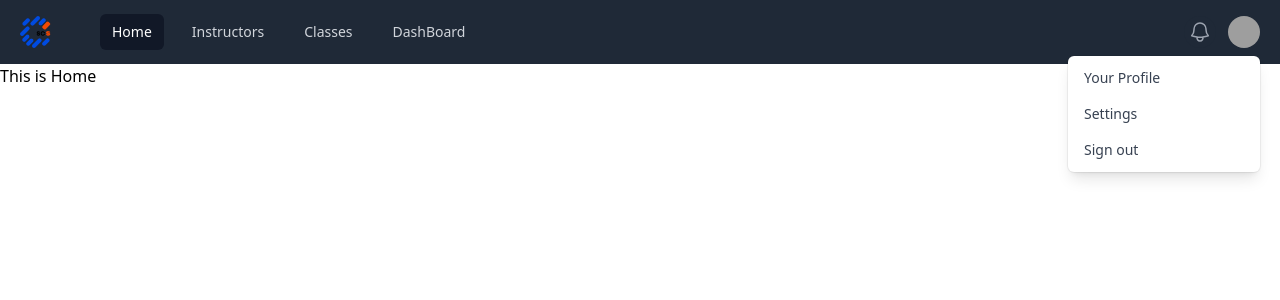
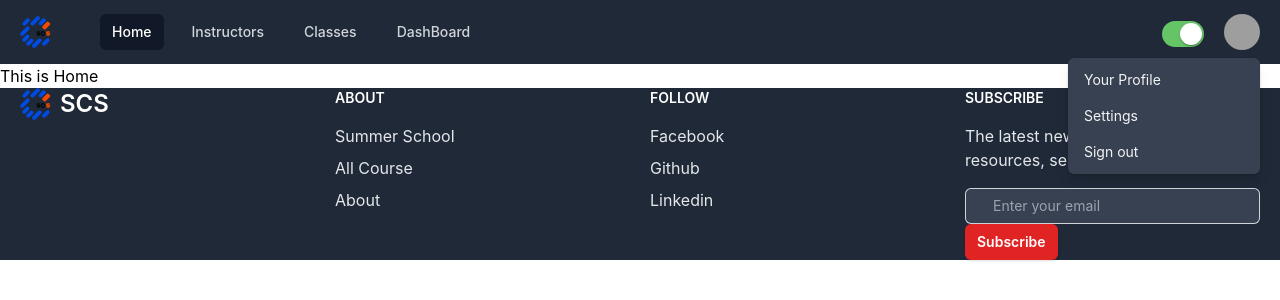
Before and after one commit to prominhaj/summer-course-school-client, a React (Vite) app: page / in a window 1280 px wide. Both pictures are taken after a click on the button "Open user menu". Shown: the top 300 px of the page. Built offline with nearby package versions, Linux system fonts and the light colour scheme; grey boxes are pictures that could not be loaded.

Commit message:
Footer Added And Theme Add Custom Button Add

```diff
--- a/index.html
+++ b/index.html
@@ -6,7 +6,7 @@
     <meta name="viewport" content="width=device-width, initial-scale=1.0" />
     <title>Summer School</title>
   </head>
-  <body>
+  <body class="font-['Inter']">
     <div id="root"></div>
     <script type="module" src="/src/main.jsx"></script>
   </body>
--- a/package.json
+++ b/package.json
@@ -10,14 +10,20 @@
     "preview": "vite preview"
   },
   "dependencies": {
+    "@emotion/react": "^11.11.3",
+    "@emotion/styled": "^11.11.0",
     "@headlessui/react": "^1.7.18",
     "@heroicons/react": "^2.1.1",
+    "@mui/material": "^5.15.7",
+    "@mui/styled-engine-sc": "^6.0.0-alpha.15",
     "@radix-ui/react-slot": "^1.0.2",
     "class-variance-authority": "^0.7.0",
     "clsx": "^2.1.0",
+    "flowbite-react": "^0.7.2",
     "lucide-react": "^0.323.0",
     "react": "^18.2.0",
     "react-dom": "^18.2.0",
+    "styled-components": "^6.1.8",
     "tailwind-merge": "^2.2.1"
   },
   "devDependencies": {
--- /dev/null
+++ b/src/Components/Button/Button.jsx
@@ -0,0 +1,15 @@
+import React from "react";
+
+const Button = ({ variant, children }) => {
+  return (
+    <button
+      className={`px-3 py-2 text-sm font-semibold text-white rounded-md shadow focus:outline-none ${
+        variant === "primary" && "bg-indigo-500"
+      } ${variant === 'secondary' && 'bg-gray-500'} ${variant === 'red' && 'bg-red-600'}`}
+    >
+      {children}
+    </button>
+  );
+};
+
+export default Button;
--- a/src/Components/Shared/Footer/Footer.jsx
+++ b/src/Components/Shared/Footer/Footer.jsx
@@ -1,11 +1,101 @@
-import React from 'react';
+import { Link } from "react-router-dom";
+import logo from "../../../assets/SCS-Logo-Light.png";
+import Button from "../../Button/Button";
 
 const Footer = () => {
-    return (
-        <div>
-
+  return (
+    <footer className="dark:bg-gray-800">
+      <div className="container px-5 mx-auto">
+        <div className="grid items-start justify-center grid-cols-1 gap-5 md:grid-cols-4">
+          <div className="flex items-center gap-2">
+            <img className="w-auto h-8" src={logo} alt="" />
+            <h2 className="self-center text-2xl font-semibold text-gray-800 whitespace-nowrap dark:text-white">
+              SCS
+            </h2>
+          </div>
+          <div className="flex flex-col gap-4">
+            <h2 className="text-sm font-semibold text-gray-500 uppercase dark:text-white">
+              About
+            </h2>
+            <ul className="flex flex-col gap-2">
+              <li>
+                <Link
+                  to="/"
+                  className="text-gray-600 hover:underline hover:text-black dark:text-gray-200"
+                >
+                  Summer School
+                </Link>
+              </li>
+              <li>
+                <Link
+                  to="/all-course"
+                  className="text-gray-600 hover:underline hover:text-black dark:text-gray-200"
+                >
+                  All Course
+                </Link>
+              </li>
+              <li>
+                <Link
+                  to="/"
+                  className="text-gray-600 hover:underline hover:text-black dark:text-gray-200"
+                >
+                  About
+                </Link>
+              </li>
+            </ul>
+          </div>
+          <div className="flex flex-col gap-4">
+            <h2 className="text-sm font-semibold text-gray-500 uppercase dark:text-white">
+              Follow
+            </h2>
+            <ul className="flex flex-col gap-2">
+              <li>
+                <Link
+                  to="/"
+                  className="text-gray-600 hover:underline hover:text-black dark:text-gray-200"
+                >
+                  Facebook
+                </Link>
+              </li>
+              <li>
+                <Link
+                  to="/"
+                  className="text-gray-600 hover:underline hover:text-black dark:text-gray-200"
+                >
+                  Github
+                </Link>
+              </li>
+              <li>
+                <Link
+                  to="/"
+                  className="text-gray-600 hover:underline hover:text-black dark:text-gray-200"
+                >
+                  Linkedin
+                </Link>
+              </li>
+            </ul>
+          </div>
+          <div className="flex flex-col gap-4">
+            <h2 className="text-sm font-semibold text-gray-500 uppercase dark:text-white">
+              Subscribe
+            </h2>
+            <p className="text-gray-600 hover:text-black dark:text-gray-200">
+              The latest news, articles, and resources, sent to your inbox
+              weekly.
+            </p>
+            <div>
+              <input
+                type="email"
+                className="block w-full rounded-md border-0 py-1.5 pl-7 pr-20 text-gray-900 ring-1 ring-inset ring-gray-300 dark:bg-gray-700 dark:text-white placeholder:text-gray-400 focus:ring-2 focus:ring-inset focus:ring-indigo-600 dark:focus:ring-indigo-300 sm:text-sm sm:leading-6"
+                placeholder="Enter your email"
+              />
+              <Button variant="red">Subscribe</Button>
+            </div>
+          </div>
         </div>
-    );
+      </div>
+    </footer>
+  );
 };
 
 export default Footer;
--- a/src/Components/Shared/Header/Header.jsx
+++ b/src/Components/Shared/Header/Header.jsx
@@ -1,24 +1,106 @@
-import { Fragment } from "react";
+import { Fragment, useEffect, useRef, useState } from "react";
 import { Disclosure, Menu, Transition } from "@headlessui/react";
-import { Bars3Icon, BellIcon, XMarkIcon } from "@heroicons/react/24/outline";
+import { Bars3Icon, XMarkIcon } from "@heroicons/react/24/outline";
 import logo from "../../../assets/SCS-Logo-light.png";
-import { NavLink } from "react-router-dom";
+import { Link, NavLink } from "react-router-dom";
+import { FormControlLabel, Switch, styled } from "@mui/material";
+
+// Switch
+const IOSSwitch = styled((props) => (
+  <Switch focusVisibleClassName=".Mui-focusVisible" disableRipple {...props} />
+))(({ theme }) => ({
+  width: 42,
+  height: 26,
+  padding: 0,
+  "& .MuiSwitch-switchBase": {
+    padding: 0,
+    margin: 2,
+    transitionDuration: "300ms",
+    "&.Mui-checked": {
+      transform: "translateX(16px)",
+      color: "#fff",
+      "& + .MuiSwitch-track": {
+        backgroundColor: theme.palette.mode === "dark" ? "#2ECA45" : "#65C466",
+        opacity: 1,
+        border: 0,
+      },
+      "&.Mui-disabled + .MuiSwitch-track": {
+        opacity: 0.5,
+      },
+    },
+    "&.Mui-focusVisible .MuiSwitch-thumb": {
+      color: "#33cf4d",
+      border: "6px solid #fff",
+    },
+    "&.Mui-disabled .MuiSwitch-thumb": {
+      color:
+        theme.palette.mode === "light"
+          ? theme.palette.grey[100]
+          : theme.palette.grey[600],
+    },
+    "&.Mui-disabled + .MuiSwitch-track": {
+      opacity: theme.palette.mode === "light" ? 0.7 : 0.3,
+    },
+  },
+  "& .MuiSwitch-thumb": {
+    boxSizing: "border-box",
+    width: 22,
+    height: 22,
+  },
+  "& .MuiSwitch-track": {
+    borderRadius: 26 / 2,
+    backgroundColor: theme.palette.mode === "light" ? "#374151" : "#39393D",
+    opacity: 1,
+    transition: theme.transitions.create(["background-color"], {
+      duration: 500,
+    }),
+  },
+}));
 
 const navigation = [
-  { name: "Home", href: "/", current: true },
-  { name: "Instructors", href: "/instructors", current: false },
-  { name: "Classes", href: "/classes", current: false },
-  { name: "DashBoard", href: "/dashboard", current: false },
+  { name: "Home", href: "/" },
+  { name: "Instructors", href: "/instructors" },
+  { name: "Classes", href: "/classes" },
+  { name: "DashBoard", href: "/dashboard" },
 ];
 
-function classNames(...classes) {
-  return classes.filter(Boolean).join(" ");
-}
+const Header = () => {
+  const [theme, setTheme] = useState("light");
+  const [checked, setChecked] = useState(true);
+  const toggleRef = useRef();
 
-const Header = () => {
+  useEffect(() => {
+    if (localStorage.getItem("theme") === null) {
+      localStorage.setItem("theme", "dark");
+    }
+  }, []);
+
+  useEffect(() => {
+    const html = document.querySelector("html");
+    if (localStorage.getItem("theme") === "dark") {
+      html.classList.add("dark");
+      setTheme("dark");
+      setChecked(true);
+    } else {
+      html.classList.remove("dark");
+      setTheme("light");
+      setChecked(false);
+    }
+  }, [theme]);
+
+  const toggleButton = () => {
+    if (localStorage.getItem("theme") === "light") {
+      setTheme("dark");
+      localStorage.setItem("theme", "dark");
+    } else {
+      setTheme("light");
+      localStorage.setItem("theme", "light");
+    }
+  };
+
   return (
     <div>
-      <Disclosure as="nav" className="bg-gray-800">
+      <Disclosure as="nav" className=" dark:bg-gray-800">
         {({ open }) => (
           <>
             <div className="container px-5 mx-auto">
@@ -50,7 +132,7 @@ const Header = () => {
                               ? "pending"
                               : isActive
                               ? "bg-gray-900 text-white hover:bg-gray-700 hover:text-white rounded-md px-3 py-2 text-sm font-medium"
-                              : "rounded-md px-3 py-2 text-sm font-medium text-gray-300 hover:bg-gray-700 hover:text-white"
+                              : "rounded-md px-3 py-2 text-sm font-medium dark:text-gray-300 text-gray-800 hover:bg-gray-700 hover:text-white"
                           }
                         >
                           {item.name}
@@ -59,14 +141,12 @@ const Header = () => {
                     </div>
                   </div>
                 </div>
-                <div className="absolute inset-y-0 right-0 flex items-center pr-2 sm:static sm:inset-auto sm:ml-6 sm:pr-0">
-                  <button
-                    type="button"
-                    className="relative p-1 text-gray-400 bg-gray-800 rounded-full hover:text-white focus:outline-none focus:ring-2 focus:ring-white focus:ring-offset-2 focus:ring-offset-gray-800"
-                  >
-                    <span className="absolute -inset-1.5" />
-                    <span className="sr-only">View notifications</span>
-                    <BellIcon className="w-6 h-6" aria-hidden="true" />
+                <div className="absolute inset-y-0 right-0 flex items-center sm:static sm:inset-auto sm:ml-6 sm:pr-0">
+                  <button onClick={toggleButton}>
+                    <FormControlLabel
+                      control={<IOSSwitch sx={{ m: -1 }} checked={checked} />}
+                      ref={toggleRef}
+                    />
                   </button>
 
                   {/* Profile dropdown */}
@@ -76,7 +156,7 @@ const Header = () => {
                         <span className="absolute -inset-1.5" />
                         <span className="sr-only">Open user menu</span>
                         <img
-                          className="w-8 h-8 rounded-full"
+                          className="rounded-full w-9 h-9"
                           src="https://images.unsplash.com/photo-1472099645785-5658abf4ff4e?ixlib=rb-1.2.1&ixid=eyJhcHBfaWQiOjEyMDd9&auto=format&fit=facearea&facepad=2&w=256&h=256&q=80"
                           alt=""
                         />
@@ -91,45 +171,21 @@ const Header = () => {
                       leaveFrom="transform opacity-100 scale-100"
                       leaveTo="transform opacity-0 scale-95"
                     >
-                      <Menu.Items className="absolute right-0 z-10 w-48 py-1 mt-2 origin-top-right bg-white rounded-md shadow-lg ring-1 ring-black ring-opacity-5 focus:outline-none">
+                      <Menu.Items className="absolute right-0 z-10 w-48 py-1 mt-2 origin-top-right bg-white rounded-md shadow-lg dark:bg-gray-700 ring-1 ring-black ring-opacity-5 focus:outline-none">
                         <Menu.Item>
-                          {({ active }) => (
-                            <a
-                              href="#"
-                              className={classNames(
-                                active ? "bg-gray-100" : "",
-                                "block px-4 py-2 text-sm text-gray-700"
-                              )}
-                            >
-                              Your Profile
-                            </a>
-                          )}
+                          <Link className="block px-4 py-2 text-sm text-gray-900 dark:text-gray-100 hover:dark:bg-black hover:dark:text-white hover:bg-gray-100 hover:text-black">
+                            Your Profile
+                          </Link>
                         </Menu.Item>
                         <Menu.Item>
-                          {({ active }) => (
-                            <a
-                              href="#"
-                              className={classNames(
-                                active ? "bg-gray-100" : "",
-                                "block px-4 py-2 text-sm text-gray-700"
-                              )}
-                            >
-                              Settings
-                            </a>
-                          )}
+                          <Link className="block px-4 py-2 text-sm text-gray-900 dark:text-gray-100 hover:dark:bg-black hover:dark:text-white hover:bg-gray-100 hover:text-black">
+                            Settings
+                          </Link>
                         </Menu.Item>
                         <Menu.Item>
-                          {({ active }) => (
-                            <a
-                              href="#"
-                              className={classNames(
-                                active ? "bg-gray-100" : "",
-                                "block px-4 py-2 text-sm text-gray-700"
-                              )}
-                            >
-                              Sign out
-                            </a>
-                          )}
+                          <button className="block w-full px-4 py-2 text-sm text-gray-900 text-start dark:text-gray-100 hover:dark:bg-black hover:dark:text-white hover:bg-gray-100 hover:text-black">
+                            Sign out
+                          </button>
                         </Menu.Item>
                       </Menu.Items>
                     </Transition>
--- a/src/index.css
+++ b/src/index.css
@@ -1,3 +1,5 @@
 @tailwind base;
 @tailwind components;
 @tailwind utilities;
+
+@import url("https://fonts.googleapis.com/css2?family=Inter:wght@200;300;400;500;600;700;800&display=swap");
--- a/tailwind.config.js
+++ b/tailwind.config.js
@@ -1,8 +1,13 @@
 /** @type {import('tailwindcss').Config} */
 export default {
-  content: ["./index.html", "./src/**/*.{js,ts,jsx,tsx}"],
+  darkMode: "class",
+  content: [
+    "./index.html",
+    "./src/**/*.{js,ts,jsx,tsx}",
+    "node_modules/flowbite-react/lib/esm/**/*.js",
+  ],
   theme: {
     extend: {},
   },
-  plugins: [],
+  plugins: [require("flowbite/plugin")],
 };
```
Also changed, not shown: .eslintrc.cjs, 1 other file (tests, documents, lock files or other folders).
